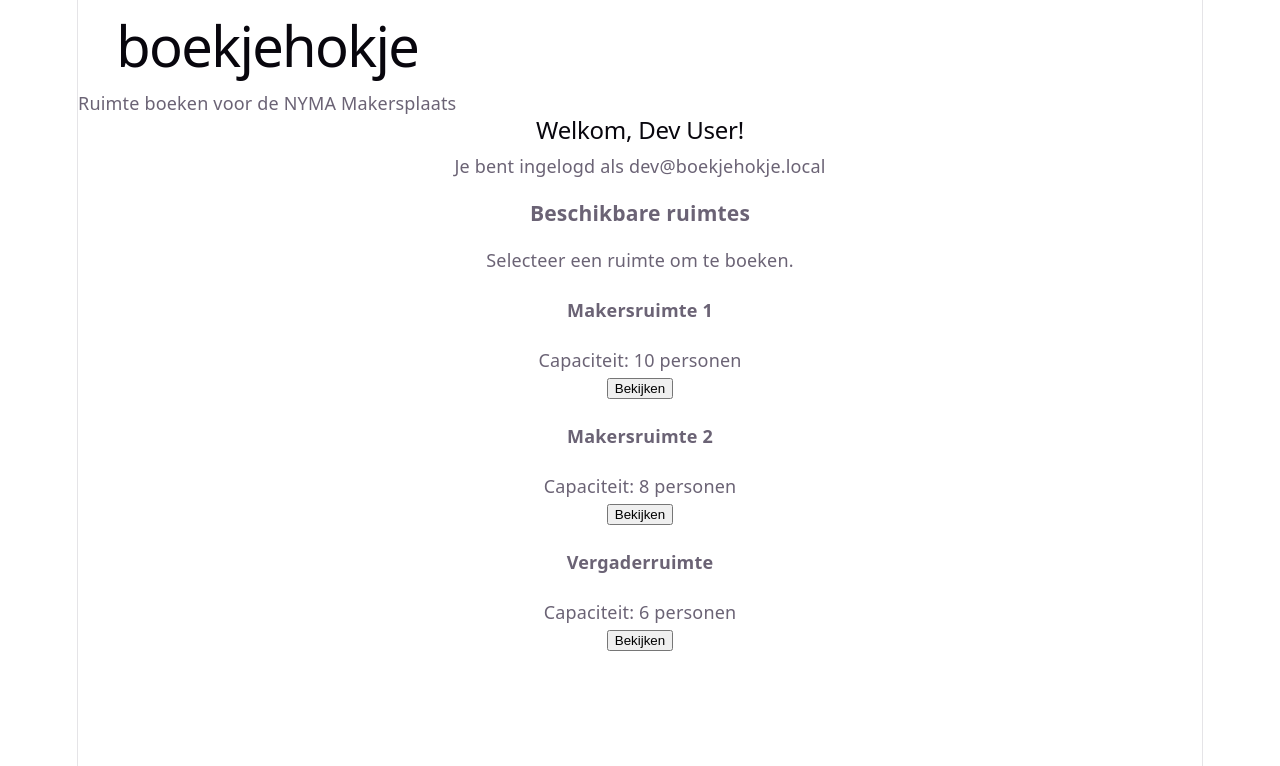
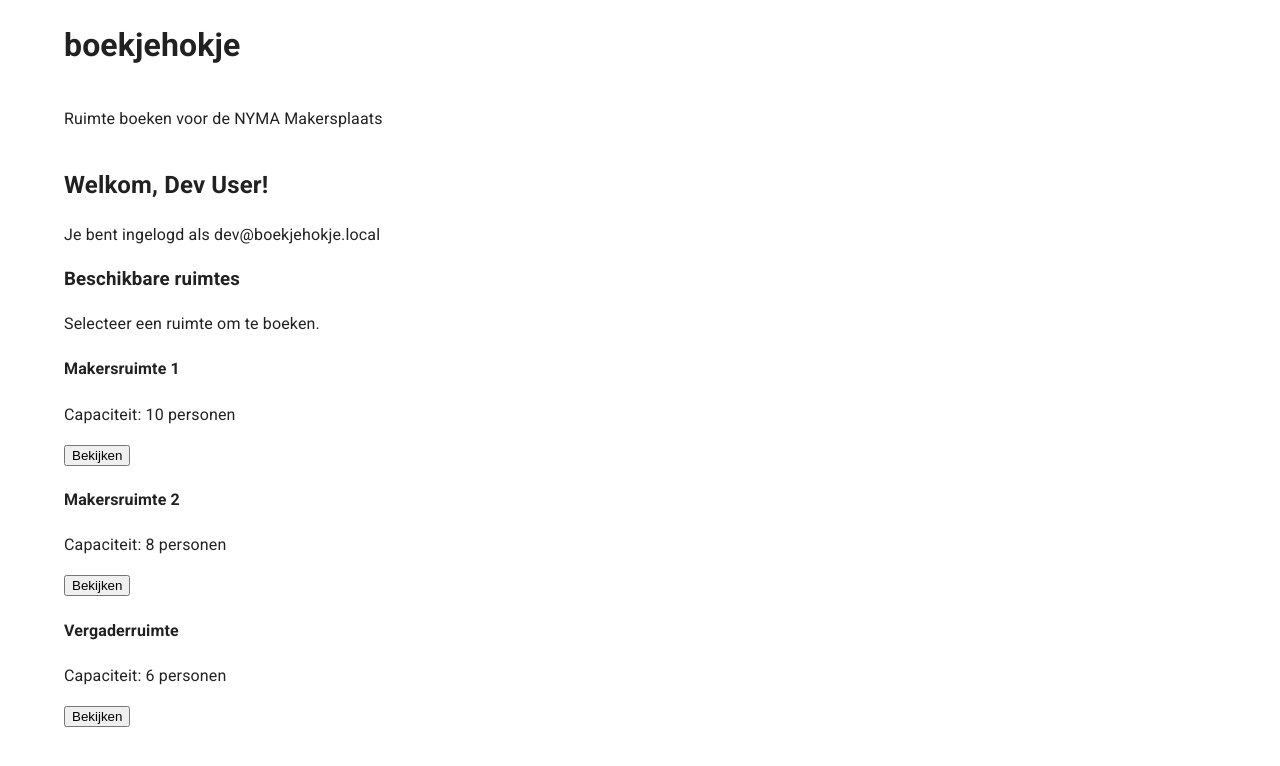
Before and after one commit to berkes/boekjehokje, a React (Vite) app: page / in a window 1280 px wide. Shown: the top 766 px of the page. Built offline with nearby package versions, Linux system fonts and the light colour scheme; no server answers.

Commit message:
feat: allow auth bypass in dev mode

```diff
--- a/index.html
+++ b/index.html
@@ -4,6 +4,13 @@
     <meta charset="UTF-8" />
     <meta name="viewport" content="width=device-width, initial-scale=1.0" />
     <title>boekjehokje - Ruimtebeheer voor NYMA Makersplaats</title>
+
+    <link rel="preconnect" href="https://fonts.googleapis.com" />
+    <link rel="preconnect" href="https://fonts.gstatic.com" crossorigin />
+    <link
+      rel="stylesheet"
+      href="https://fonts.googleapis.com/css2?family=Roboto:wght@300;400;500;700&display=swap"
+    />
   </head>
   <body>
     <div id="root"></div>
--- a/src/App.scss
+++ b/src/App.scss
@@ -1,4 +1,8 @@
 /* App.scss - Styles for non-MUI components */
+
+body {
+  background-color: black;
+}
 
 /* Loading container */
 .loading-container {
--- a/src/App.tsx
+++ b/src/App.tsx
@@ -1,8 +1,10 @@
 import React from "react";
 import "./App.scss";
+import CssBaseline from '@mui/material/CssBaseline';
 import { GoogleAuthButton, GoogleAuthWrapper } from "./components/index.ts";
 import { UserProvider } from "./context/UserContext.tsx";
 import { useUser } from "./context/useUser.ts";
+import Container from "@mui/material/Container";
 
 // Dutch text constants per project plan (Keep UI in Dutch)
 const DUTCH_TEXT = {
@@ -19,16 +21,19 @@
  * Wrapped with UserProvider and GoogleAuthWrapper
  */
 function App(): React.JSX.Element {
-  // For now, we need a client ID. In production, this should be from environment
-  // For development, you need to register your app with Google
   const clientId = import.meta.env.VITE_GOOGLE_CLIENT_ID || "";
 
   return (
-    <UserProvider>
-      <GoogleAuthWrapper clientId={clientId}>
-        <AppContent />
-      </GoogleAuthWrapper>
-    </UserProvider>
+    <React.Fragment>
+      <CssBaseline enableColorScheme/>
+      <UserProvider>
+        <GoogleAuthWrapper clientId={clientId}>
+          <Container>
+            <AppContent />
+          </Container>
+        </GoogleAuthWrapper>
+      </UserProvider>
+    </React.Fragment>
   );
 }
 
--- a/src/components/GoogleAuth.tsx
+++ b/src/components/GoogleAuth.tsx
@@ -48,7 +48,6 @@
     loginDevUser();
     return <div className="auth-loading">Laden...</div>;
   }
-
 
   if (isLoggedIn && profile) {
     return (
--- a/src/index.css
+++ /dev/null
@@ -1,111 +0,0 @@
-:root {
-  --text: #6b6375;
-  --text-h: #08060d;
-  --bg: #fff;
-  --border: #e5e4e7;
-  --code-bg: #f4f3ec;
-  --accent: #aa3bff;
-  --accent-bg: rgba(170, 59, 255, 0.1);
-  --accent-border: rgba(170, 59, 255, 0.5);
-  --social-bg: rgba(244, 243, 236, 0.5);
-  --shadow:
-    rgba(0, 0, 0, 0.1) 0 10px 15px -3px, rgba(0, 0, 0, 0.05) 0 4px 6px -2px;
-
-  --sans: system-ui, 'Segoe UI', Roboto, sans-serif;
-  --heading: system-ui, 'Segoe UI', Roboto, sans-serif;
-  --mono: ui-monospace, Consolas, monospace;
-
-  font: 18px/145% var(--sans);
-  letter-spacing: 0.18px;
-  color-scheme: light dark;
-  color: var(--text);
-  background: var(--bg);
-  font-synthesis: none;
-  text-rendering: optimizeLegibility;
-  -webkit-font-smoothing: antialiased;
-  -moz-osx-font-smoothing: grayscale;
-
-  @media (max-width: 1024px) {
-    font-size: 16px;
-  }
-}
-
-@media (prefers-color-scheme: dark) {
-  :root {
-    --text: #9ca3af;
-    --text-h: #f3f4f6;
-    --bg: #16171d;
-    --border: #2e303a;
-    --code-bg: #1f2028;
-    --accent: #c084fc;
-    --accent-bg: rgba(192, 132, 252, 0.15);
-    --accent-border: rgba(192, 132, 252, 0.5);
-    --social-bg: rgba(47, 48, 58, 0.5);
-    --shadow:
-      rgba(0, 0, 0, 0.4) 0 10px 15px -3px, rgba(0, 0, 0, 0.25) 0 4px 6px -2px;
-  }
-
-  #social .button-icon {
-    filter: invert(1) brightness(2);
-  }
-}
-
-#root {
-  width: 1126px;
-  max-width: 100%;
-  margin: 0 auto;
-  text-align: center;
-  border-inline: 1px solid var(--border);
-  min-height: 100svh;
-  display: flex;
-  flex-direction: column;
-  box-sizing: border-box;
-}
-
-body {
-  margin: 0;
-}
-
-h1,
-h2 {
-  font-family: var(--heading);
-  font-weight: 500;
-  color: var(--text-h);
-}
-
-h1 {
-  font-size: 56px;
-  letter-spacing: -1.68px;
-  margin: 32px 0;
-  @media (max-width: 1024px) {
-    font-size: 36px;
-    margin: 20px 0;
-  }
-}
-h2 {
-  font-size: 24px;
-  line-height: 118%;
-  letter-spacing: -0.24px;
-  margin: 0 0 8px;
-  @media (max-width: 1024px) {
-    font-size: 20px;
-  }
-}
-p {
-  margin: 0;
-}
-
-code,
-.counter {
-  font-family: var(--mono);
-  display: inline-flex;
-  border-radius: 4px;
-  color: var(--text-h);
-}
-
-code {
-  font-size: 15px;
-  line-height: 135%;
-  padding: 4px 8px;
-  background: var(--code-bg);
-}
--- a/src/main.tsx
+++ b/src/main.tsx
@@ -1,6 +1,5 @@
 import { StrictMode } from "react";
 import { createRoot } from "react-dom/client";
-import "./index.css";
 import App from "./App.tsx";
 
 createRoot(document.getElementById("root")!).render(
```
